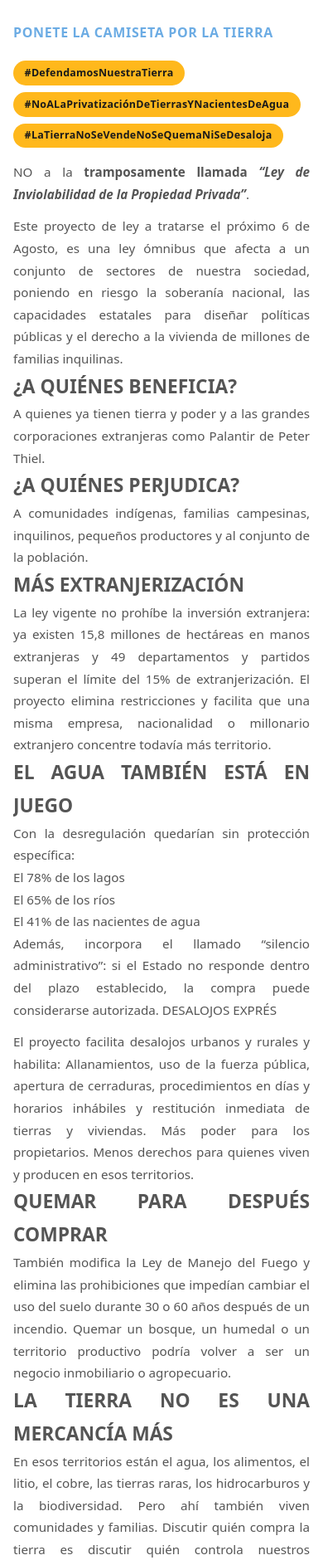
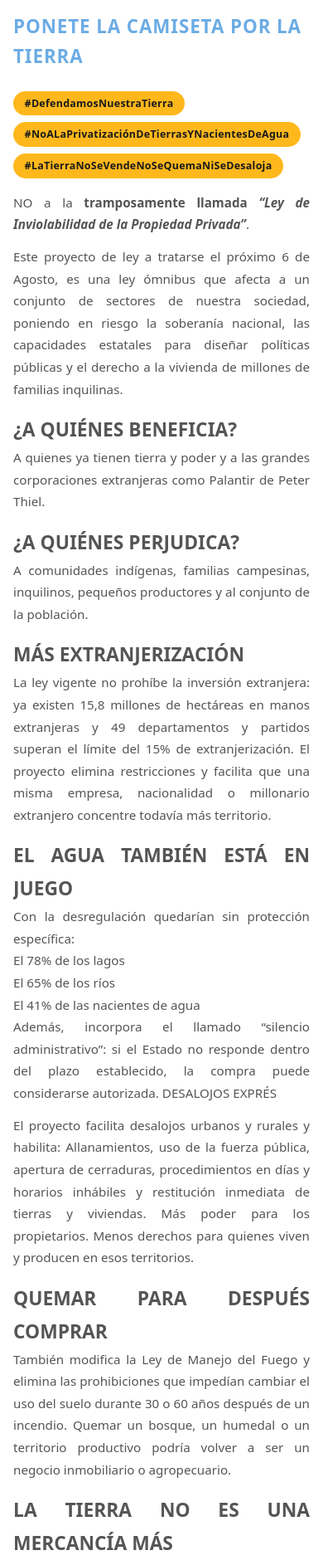
Before and after one commit to LaCamisetaOrg/LaCamisetaOrg.github.io, a Jekyll site: the page built from _causes/tierra.md, in a window 390 px wide. Shown: the part 430-2316 px from the top of the page at 83% size. Built offline with Jekyll 4.4.1, drawn with Linux system fonts in a browser that asks for light colours.

Commit message:
Add files via upload

```diff
--- a/assets/css/main.css
+++ b/assets/css/main.css
@@ -203,6 +203,10 @@
   margin-bottom: var(--space-md);
 }
 
+.cause-article__body h2 {
+  padding-top: var(--space-sm);
+}
+
 /* =========================================================
    Qué es la camiseta
    ========================================================= */
@@ -350,7 +354,7 @@
   display: flex;
   flex-direction: column;
   gap: var(--space-sm);
-  padding: var(--space-sm) 0;
+  padding: 0 0 var(--space-sm);
 }
 
 .cause-actions {
@@ -366,14 +370,6 @@
 /* =========================================================
    Article Typography
    ========================================================= */
-.cause-article__title {
-  font-size: clamp(1rem, 2.2vw, 1.4rem);
-  font-weight: 800;
-  color: var(--color-main);
-  text-transform: uppercase;
-  letter-spacing: 0.04em;
-  line-height: 1.2;
-}
 
 .cause-article__content {
   font-size: 0.95rem;
@@ -557,13 +553,13 @@
   display: block;
 }
 
-.action-page__title {
+.action-page__title, .cause-article__title {
   font-size: clamp(1.4rem, 3vw, 2rem);
   font-weight: 800;
   color: var(--color-main);
   text-transform: uppercase;
   letter-spacing: 0.04em;
-  margin-bottom: var(--space-md);
+  margin-bottom: 0;
 }
 
 .cause-wrapper--bg-blue .action-page__title {
@@ -580,6 +576,12 @@
 .action-page__body p + p {
   margin-top: 0.8em;
 }
+
+.action-page__body li {
+  margin-left: 1em;
+}
+
+
 
 /* =========================================================
    Action Gallery (multi-image list)
```
